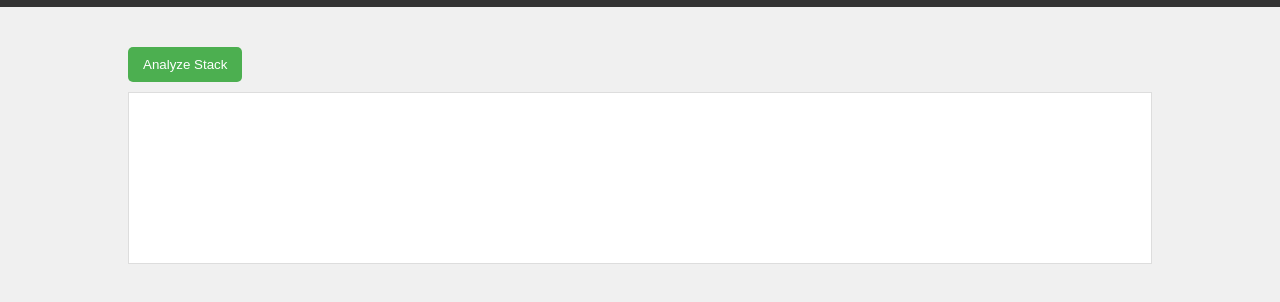
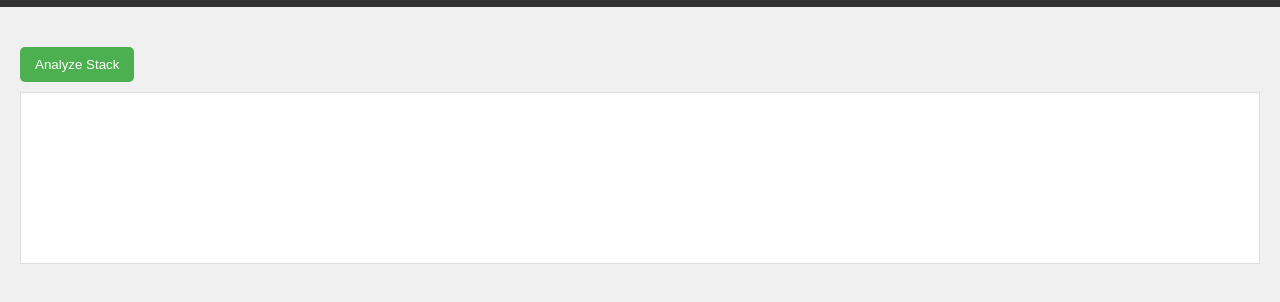
Before and after one commit to Elestin/stackanalyzer, a plain HTML site: page index.html in a window 1280 px wide. Shown: the part 50-352 px from the top of the page. Drawn offline with Linux system fonts and the light colour scheme.

Commit message:
Update style.css

```diff
--- a/style.css
+++ b/style.css
@@ -4,9 +4,6 @@ body {
     background-color: #f0f0f0;
     margin: 0;
     padding: 0;
-    display: flex;
-    flex-direction: column;
-    align-items: center;
 }
 
 header {
@@ -14,7 +11,6 @@ header {
     color: white;
     text-align: center;
     padding: 10px 0;
-    width: 100%;
 }
 
 h1 {
@@ -23,25 +19,22 @@ h1 {
 
 main {
     padding: 20px;
-    width: 80%;
 }
 
 #players-grid {
     display: grid;
     grid-template-columns: repeat(2, 1fr);
     gap: 10px;
-    margin-bottom: 20px;
 }
 
 .player-container {
     border: 1px solid #ddd;
     padding: 10px;
     background-color: #fff;
-    position: relative;
 }
 
 #stack-section {
-    width: 100%;
+    margin-top: 20px;
 }
 
 button {
```
